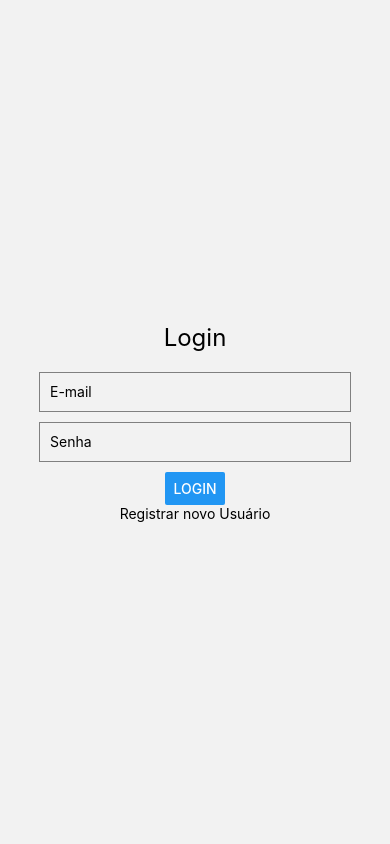
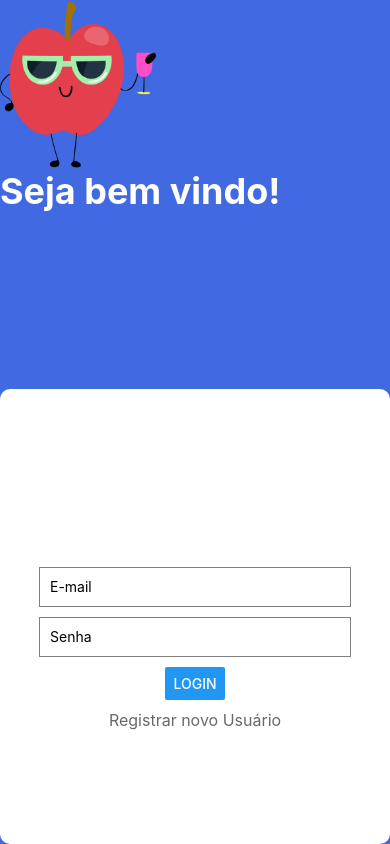
Before and after one commit to EduardoGillung/Nutri, a React Native app: screen /Login in a window 390 px wide. Built offline with nearby package versions, Linux system fonts and the light colour scheme.

Commit message:
welcome/styles

```diff
--- a/App.js
+++ b/App.js
@@ -6,7 +6,8 @@
 import TelaAddUser from './src/Telas/addUser';
 import TelaAddTarefa from './src/Telas/addTarefa';
 import TelaHome from './src/Telas/home';
-import TelaWelcome from './src/Telas/Welcome';
+import TelaWelcome from './src/Telas/welcome';
+
 
 
 const Stack = createNativeStackNavigator();
@@ -44,6 +45,7 @@
          />
 
 
+
       </Stack.Navigator>
 
     </NavigationContainer>
--- a/src/Telas/login.js
+++ b/src/Telas/login.js
@@ -1,5 +1,5 @@
 import React, { useState } from 'react';
-import { View, Text, TextInput, Button, StyleSheet, Pressable } from 'react-native';
+import { View, Text, TextInput, Button, StyleSheet, Pressable, Image } from 'react-native';
 import { getAuth, signInWithEmailAndPassword } from "firebase/auth";
 import firebase from '../Serviços/firebase';
 
@@ -25,6 +25,11 @@
 
 return (
     <View style={styles.container}>
+        <Image
+                source={require('../assets/maça-login.png')}
+                style={styles.logo}
+            />
+        <Text style={styles.header}>Seja bem vindo!</Text>
         <View style={styles.container2}>
             <Text style={styles.header}>Login</Text>
             {loginFailed && <Text style={styles.loginFailed}>Usuário ou senha inválidos</Text>}
@@ -51,16 +56,30 @@
 };
 const styles = StyleSheet.create({
     container:{
-        flex: 1
+        flex: 1,
+        backgroundColor: '#4169e1',
+
+
     },
     container2:{
         flex: 1,
+        backgroundColor: '#fff',
         alignItems: 'center',
-        justifyContent: 'center'
+        justifyContent: 'center',
+        marginTop: '40%',
+        borderRadius: 10,
+
+    },
+    logo: {
+        width: '40%',
+        height: '20%',
+
     },
     header:{
-        fontSize: 24,
-        marginBottom: 20
+        fontSize: 36,
+        fontWeight: 'bold',
+        marginBottom: 20,
+        color: '#fff',
     },
     input: {
         width: '80%',
@@ -70,8 +89,19 @@
         marginBottom: 10,
         padding: 10,
     },
+    login: {
+        backgroundColor: 'gray',
+        color: 'gray',
+    },
     loginFailed: {
-        color: 'red'
+        color: 'red',
+        fontSize: 18,
+        margin: 10,
+    },
+    register: {
+        marginTop: 10,
+        fontSize: 16,
+        color: '#696969',
     }
 })
 export default TelaLogin;
--- a/src/Telas/welcome.js
+++ b/src/Telas/welcome.js
@@ -1,9 +1,5 @@
 import React, { useEffect, useState } from "react";
 import { View, TextInput, Button, StyleSheet, Image, Pressable, Text, FlatList } from 'react-native';
-import Header from "../Componentes/Header";
-import { ref, get, set, push, onValue, remove, getDatabase, update, child } from 'firebase/database'
-import { db } from "../Serviços/firebase"
-
 
 
 const TelaWelcome = ({ navigation }) => {
@@ -14,19 +10,60 @@
                     source={require('../assets/logo.png')}
                     style={styles.logo}
             />
+            <Text style={styles.textLogo}>Nutrie</Text>
+                 <View style={styles.container2}>
+                <Text style={styles.text}>Monitore e cuide da sua alimentação de qualquer lugar!</Text>
+                <Pressable onPress={() => navigation.navigate('Login')}>
+                    <Text style={styles.button}>Iniciar!</Text>
+                </Pressable>
+            </View>
         </View>
+
     );
 };
 
 const styles = StyleSheet.create({
     container:{
         flex: 1,
+        backgroundColor: '#4169e1',
+        alignItems: 'center',
+        justifyContent: 'center',
+    },
+    container2: {
+        flex: 1,
         backgroundColor: '#fff',
+        marginTop: '50%',
+        width: '100%',
+        borderRadius: 8,
+        alignItems: 'center',
+        justifyContent: 'center',
+
     },
     logo: {
-        height: 40,
-        width: 40,
-    }
+        height: '20%',
+        width: '40%',
+        marginTop: '50%',
+    },
+    text: {
+        fontSize: 20,
+        fontWeight: 'bold',
+        marginBottom: 40,
+    },
+    textLogo:{
+        color: '#fff',
+        fontSize: 30,
+        fontWeight: 'bold',
+        fontStyle: 'italic',
+    },
+    button: {
+        backgroundColor: '#4169e1',
+        width: 120,
+        height: 60,
+        borderRadius: 25,
+        color: '#fff',
+        alignSelf: 'center',
+
+    },
 })
 
-export default TelaWelcome;
+export default TelaWelcome
```
Also changed, not shown: src/assets/maça-login.png (added).
